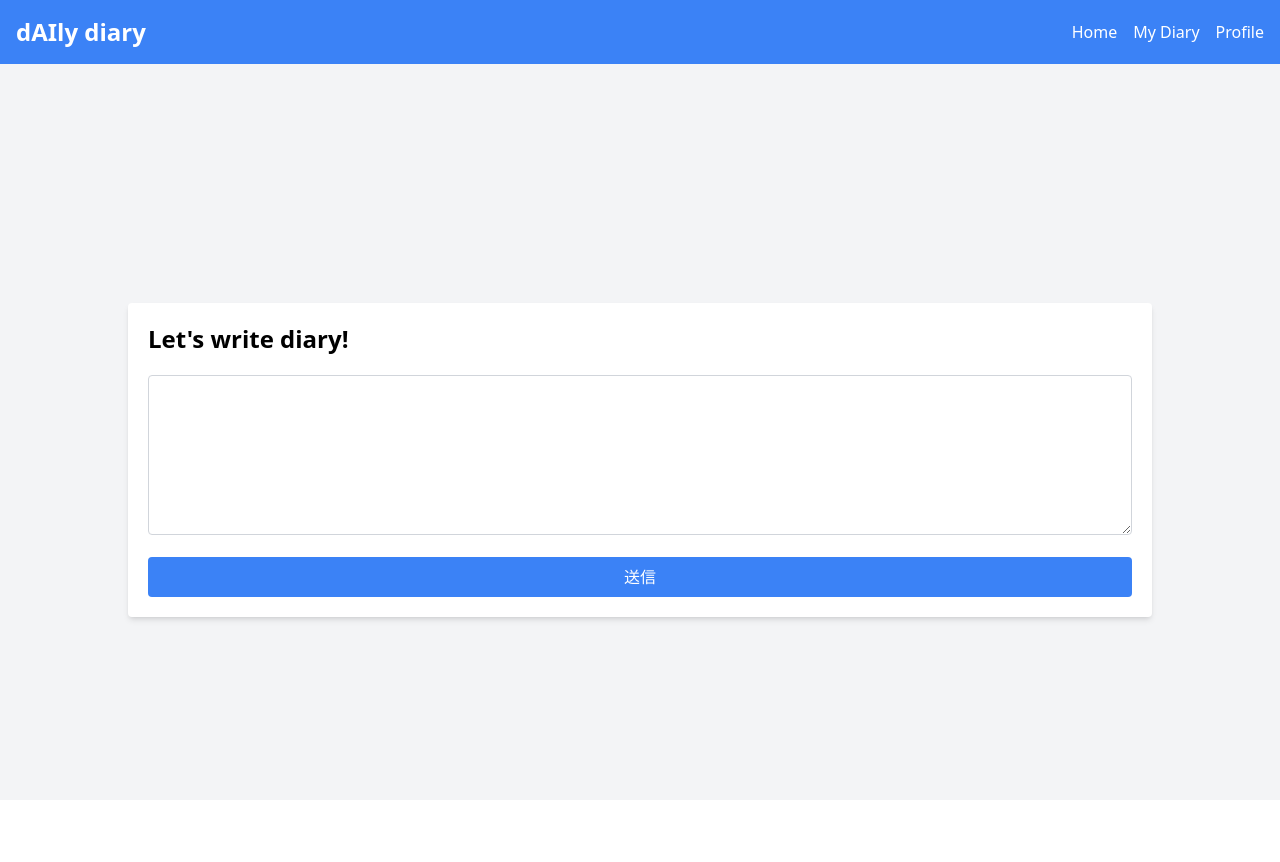
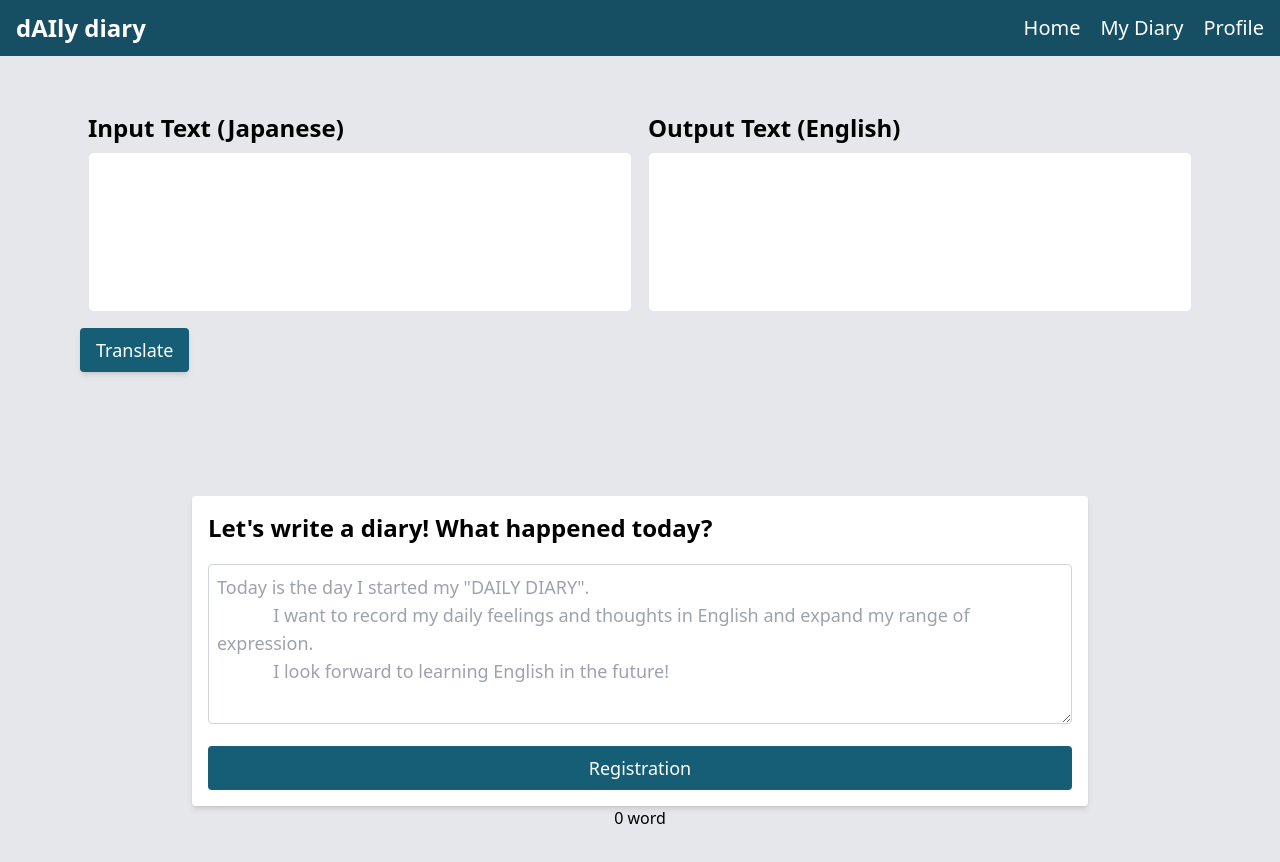
Before and after one commit to techyama/dAIly-dialy, a React (Vite) app in the folder front/react_app/: page / in a window 1280 px wide. Shown: the top 862 px of the page. Before the commit the page ends 800 px from the top, so only its background shows below. Built offline with nearby package versions, Linux system fonts and the light colour scheme.

Commit message:
翻訳コンポーネント、日記コンポーネントの作成

```diff
--- a/front/react_app/package.json
+++ b/front/react_app/package.json
@@ -17,6 +17,8 @@
   "dependencies": {
     "@reduxjs/toolkit": "^2.2.5",
     "axios": "^1.7.2",
+    "deepl-node": "^1.13.0",
+    "openai": "^4.52.1",
     "react": "^18.2.0",
     "react-dom": "^18.2.0",
     "react-redux": "^9.1.2"
--- a/front/react_app/src/App.tsx
+++ b/front/react_app/src/App.tsx
@@ -1,17 +1,19 @@
 import React from "react";
 import { Provider } from "react-redux";
 import { store } from "./store";
-import Header from "./components/Header";
+import Header from "./components/common/Header";
+import Translator from "./components/Translator";
 import DiaryEntry from "./components/DiaryEntry";
+import Feedback from "./components/Feedback";
 
 const App: React.FC = () => {
   return (
     <Provider store={store}>
-      <div className="min-h-screen bg-gray-100 flex flex-col items-center justify-center">
+      <div className="flex flex-col items-center min-h-screen bg-gray-200">
         <Header />
-        <div className="pt-20 w-full justify-center items-center">
-          <DiaryEntry />
-        </div>
+        <Translator />
+        <DiaryEntry />
+        <Feedback />
       </div>
     </Provider>
   );
--- a/front/react_app/src/components/DiaryEntry.tsx
+++ b/front/react_app/src/components/DiaryEntry.tsx
@@ -1,39 +1,71 @@
 import React, { useState } from "react";
 import { useAppDispatch, useAppSelector } from "../hooks";
-import { addEntry } from "../features/diary/diarySlice";
+import { sendContent } from "../features/diary/diarySlice";
 
 const DiaryEntry: React.FC = () => {
-  const [entry, setEntry] = useState<string>("");
+  const [diaryContent, setContent] = useState<string>("");
+  const [count, setCount] = useState<number>(0);
   const dispatch = useAppDispatch();
-  const message = useAppSelector((state) => state.diary.message);
+  const flashMessage = useAppSelector((state) => state.diary.flashMessage);
   const status = useAppSelector((state) => state.diary.status);
 
   const handleSubmit = (e: React.FormEvent) => {
     e.preventDefault();
-    dispatch(addEntry(entry));
-    setEntry("");
+    dispatch(sendContent(diaryContent));
+    setContent("");
+    setCount(0);
+  };
+
+  const CountCheck = (m: string) => {
+    // 空白、タブ、改行を除き単語ごとに配列に格納
+    const spaces: RegExpMatchArray | null = m.match(/\S+/g);
+
+    if (spaces !== null) {
+      setCount(spaces.length);
+    }else {
+      setCount(0);
+    }
+  };
+
+  const isCanSubmitting = (): boolean => {
+    const baseNum: number = 20;
+
+    // 処理中または入力文が30語未満の時
+    // return status === "loading" || count < baseNum ? true : false;
+    return false;
   };
 
   return (
-    <div className="max-w-screen-lg mx-auto mt-10 p-5 bg-white rounded shadow-md">
-      <h2 className="text-2xl font-bold mb-5">Let's write diary!</h2>
+    <>
+      <div className="w-full max-w-4xl mt-40 p-4 bg-white rounded shadow-md">
+        <h2 className="text-2xl font-bold mb-5">Let's write a diary! What happened today?</h2>
         <form onSubmit={handleSubmit}>
           <textarea
-          className="w-full h-40 p-2 border border-gray-300 rounded mb-4"
-          value={entry}
-          onChange={(e) => setEntry(e.target.value)}
+            className="w-full h-40 p-2 border border-gray-300 text-lg rounded mb-4"
+            value={diaryContent}
+            onChange={(e) => {
+              setContent(e.target.value);
+              CountCheck(e.target.value);
+            }}
             disabled={status === "loading"}
+            placeholder='Today is the day I started my "DAILY DIARY".
+            I want to record my daily feelings and thoughts in English and expand my range of expression.
+            I look forward to learning English in the future!'
           />
           <button
             type="submit"
-          className="w-full bg-blue-500 text-white py-2 rounded hover:bg-blue-600 transition"
-          disabled={status === "loading"}
+            className="w-full bg-cyan-800 text-white text-lg py-2 rounded hover:bg-cyan-700 transition"
+            disabled={isCanSubmitting()}
           >
-          {status === "loading" ? "送信中..." : "送信"}
+            {status === "loading" ? "Registering..." : "Registration"}
           </button>
         </form>
-      {message && <p className="mt-4 text-green-500">{message}</p>}
+        {flashMessage && <p className="mt-4 text-green-500">{flashMessage}</p>}
       </div>
+      <p className="float-right">
+        {count} word
+      </p>
+    </>
   );
 };
 
--- /dev/null
+++ b/front/react_app/src/components/Feedback.tsx
@@ -0,0 +1,13 @@
+import { useAppSelector } from "../hooks";
+
+const Feedback: React.FC = () => {
+  const feedback = useAppSelector((state) => state.diary.feedback);
+
+  return (
+      <div className={`w-full max-w-4xl mt-20 p-4 bg-white rounded shadow-md ${!feedback ? 'invisible' : ''}`}>
+        {feedback}
+      </div>
+  );
+}
+
+export default Feedback;
--- a/front/react_app/src/components/Header.tsx
+++ /dev/null
@@ -1,30 +0,0 @@
-import React from "react";
-
-const Header: React.FC = () => {
-  return (
-    <header className="bg-blue-500 text-white py-4 fixed w-full top-0">
-      <nav className="container mx-auto flex justify-between items-center px-4 max-w-full">
-        <h1 className="text-2xl font-bold">dAIly diary</h1>
-        <ul className="flex space-x-4">
-          <li>
-            <a href="#" className="hover:underline">
-              Home
-            </a>
-          </li>
-          <li>
-            <a href="#" className="hover:underline">
-              My Diary
-            </a>
-          </li>
-          <li>
-            <a href="#" className="hover:underline">
-              Profile
-            </a>
-          </li>
-        </ul>
-      </nav>
-    </header>
-  );
-};
-
-export default Header;
--- /dev/null
+++ b/front/react_app/src/components/LanguageSelector.tsx
@@ -0,0 +1,15 @@
+import React from 'react';
+
+interface LanguageSelectorProps {
+  language: string;
+}
+
+const LanguageSelector: React.FC<LanguageSelectorProps> = ({ language }) => {
+  return (
+    <div className="flex flex-col">
+      { language }
+    </div>
+  );
+}
+
+export default LanguageSelector;
--- /dev/null
+++ b/front/react_app/src/components/TextArea.tsx
@@ -0,0 +1,24 @@
+import React from 'react';
+
+interface TextAreaProps {
+  text: string;
+  label: string;
+  setText: (text: string) => void;
+  readOnly?: boolean;
+}
+
+const TextArea: React.FC<TextAreaProps> = ({ text, label, setText, readOnly = false }) => {
+  return (
+    <div className="flex flex-col flex-1 mx-2">
+      <label className="mb-2 text-2xl font-bold">{label}</label>
+      <textarea
+        value={text}
+        onChange={(e) => setText(e.target.value)}
+        readOnly={readOnly}
+        className="p-2 border rounded-md text-lg h-40 resize-none"
+      />
+    </div>
+  );
+}
+
+export default TextArea;
--- /dev/null
+++ b/front/react_app/src/components/Translator.tsx
@@ -0,0 +1,41 @@
+import React, { useState } from "react";
+import { translateText } from "../features/translate/TranslateApi";
+import TextArea from "./TextArea";
+
+const Translator: React.FC = () => {
+  const [inputText, setInputText] = useState<string>('');
+  const [outputText, setOutputText] = useState<string>('');
+
+  const handleTranslate = async () => {
+    await translateText(inputText, setOutputText);
+  };
+
+  return (
+    <div className="w-full max-w-6xl max-h-60 mt-10 p-4">
+      <div className="flex mb-4">
+        <TextArea
+          text={inputText}
+          label="Input Text (Japanese)"
+          setText={setInputText}
+        />
+        <TextArea
+          // text={translatedText}
+          text={outputText}
+          label="Output Text (English)"
+          setText={setOutputText}
+          readOnly
+        />
+      </div>
+      <div className="flex text-lg">
+        <button
+          onClick={handleTranslate}
+          className="bg-cyan-800 text-white px-4 py-2 rounded shadow-md hover:bg-cyan-700"
+        >
+          Translate
+        </button>
+      </div>
+    </div>
+  );
+}
+
+export default Translator;
--- /dev/null
+++ b/front/react_app/src/features/constants.ts
@@ -0,0 +1,4 @@
+// API
+export const API_URL = 'http://localhost:3000';
+// 翻訳言語
+export const TARGET_LANG = 'EN-US';
--- a/front/react_app/src/features/diary/diarySlice.ts
+++ b/front/react_app/src/features/diary/diarySlice.ts
@@ -1,26 +1,35 @@
 import { createSlice, createAsyncThunk } from "@reduxjs/toolkit";
 import axios from "axios";
+import { API_URL } from "../constants";
 
 export interface DiaryState {
-  entries: string[];
   status: "idle" | "loading" | "failed";
-
-  message: string | null;
-}
+  flashMessage: string | null;
+  feedback: string | null;
+};
 
 const initialState: DiaryState = {
-  entries: [],
   status: "idle",
-  message: null,
+  flashMessage: null,
+  feedback: null,
 };
 
+const ENDPOINT = `${API_URL}/diary`;
+
 // 謎の型推論エラーが出るが無視
-export const addEntry = createAsyncThunk<string, string>(
-  "diary/addEntry",
+export const sendContent = createAsyncThunk<string, string>(
+  "diary/sendContent",
   async (entry: string) => {
-    const response = await axios.post("http://localhost:3000/diaries", {
-      entry,
+    const response = await axios.post(`${ENDPOINT}/register`, {
+      // 質問内容
+      messages: [
+        {
+          'role': 'user',
+          'content': entry
+        }
+      ],
     });
+    // 回答の取得
     return response.data;
   }
 );
@@ -31,18 +40,18 @@ export const diarySlice = createSlice({
   reducers: {},
   extraReducers: (builder) => {
     builder
-      .addCase(addEntry.pending, (state) => {
+      .addCase(sendContent.pending, (state) => {
         state.status = "loading";
-        state.message = null;
+        state.flashMessage = null;
       })
-      .addCase(addEntry.fulfilled, (state, action) => {
+      .addCase(sendContent.fulfilled, (state, action) => {
         state.status = "idle";
-        state.entries.push(action.payload);
-        state.message = "日記が送信されました！";
+        state.flashMessage = "Diary registered!";
+        state.feedback = action.payload;
       })
-      .addCase(addEntry.rejected, (state) => {
+      .addCase(sendContent.rejected, (state) => {
         state.status = "failed";
-        state.message = "送信に失敗しました。";
+        state.flashMessage = "Registration failed.";
       });
   },
 });
--- /dev/null
+++ b/front/react_app/src/features/translate/TranslateApi.ts
@@ -0,0 +1,19 @@
+import axios from "axios";
+import { API_URL, TARGET_LANG } from "../constants"
+
+const ENDPOINT = `${API_URL}/translate`;
+
+export const translateText = async (entry: string, setText: (text: string) => void) => {
+  await axios.post(ENDPOINT, {
+    // 質問内容
+    text: [
+        entry
+    ],
+    target_lang: TARGET_LANG
+  })
+  .then(res => {
+    // 翻訳結果をセット
+    setText(res.data);
+  });
+
+};
--- a/front/react_app/src/store/index.ts
+++ b/front/react_app/src/store/index.ts
@@ -3,7 +3,7 @@ import diaryReducer from "../features/diary/diarySlice";
 
 export const store = configureStore({
   reducer: {
-    diary: diaryReducer,
+    diary: diaryReducer
   },
 });
 
```
Also changed, not shown: 1 other file (tests, documents, lock files or other folders). Lines whose indentation alone changed are shown as unchanged.
